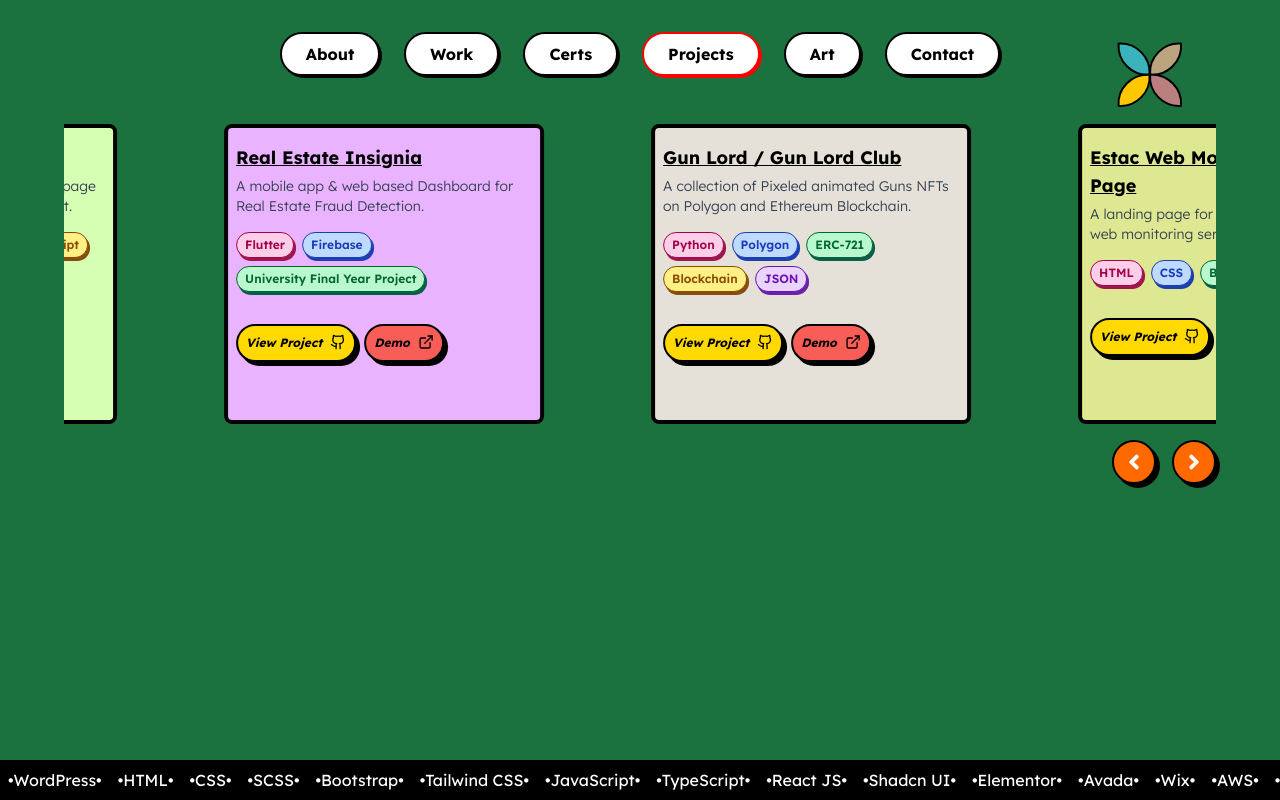
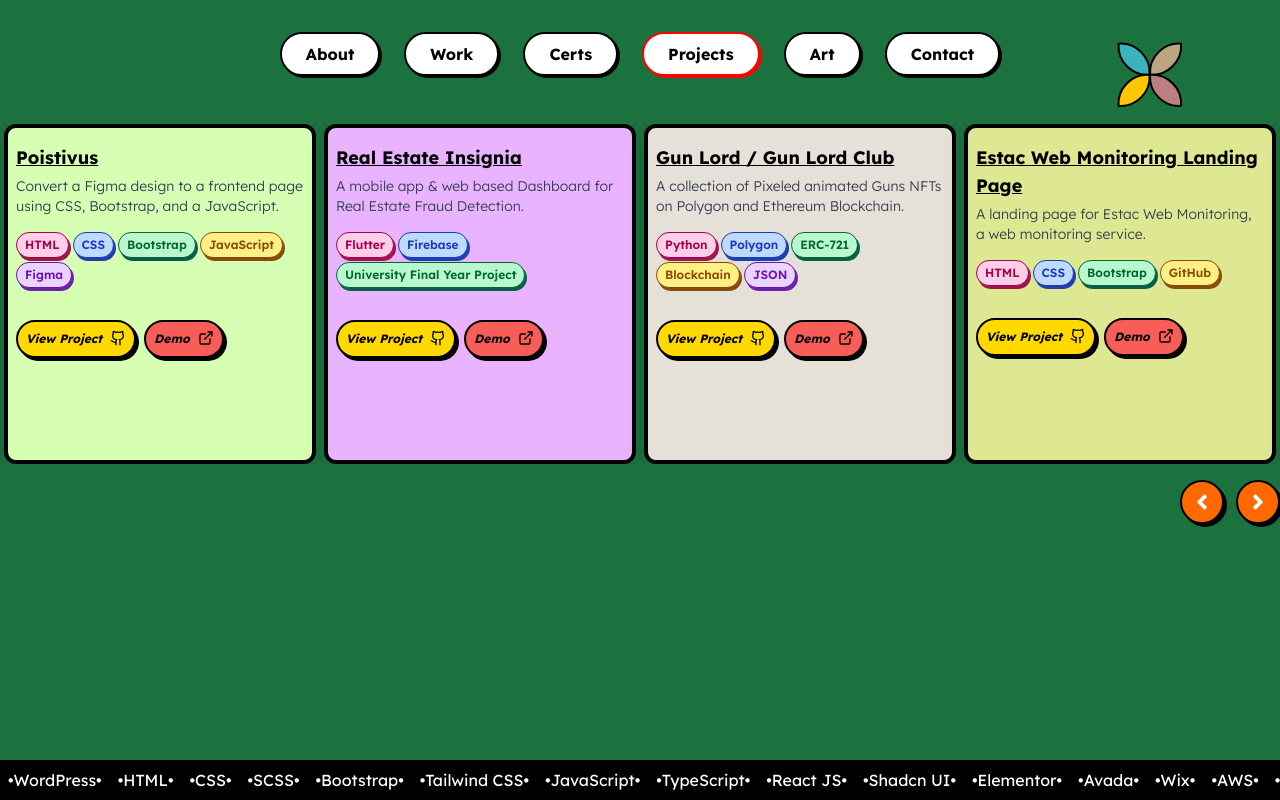
Before and after one commit to HamzaMomin/Portfolio, a React (Vite) app: page /Projects in a window 1280 px wide. Built offline with nearby package versions, Linux system fonts and the light colour scheme.

Commit message:
feat: updated Project section.

```diff
--- a/src/components/projects.tsx
+++ b/src/components/projects.tsx
@@ -34,7 +34,7 @@ const project: ProjectCard[] = [
     image: "https://images.pexels.com/photos/18096281/pexels-photo-18096281/free-photo-of-pexels-website-open-on-a-laptop-screen.jpeg?auto=compress&cs=tinysrgb&w=1102&h=750&dpr=1",
     Tags: ["HTML", "CSS", "Bootstrap", "JavaScript", "Figma"],
     viewProject: "https://github.com/HamzaMomin/Poistivus",
-    demo: "https://github.com/HamzaMomin/Poistivus",
+    demo: "https://hamzamomin.github.io/Poistivus/",
   },
   {
     ProjectName: "Real Estate Insignia",
@@ -61,7 +61,7 @@ const project: ProjectCard[] = [
     image: "https://images.pexels.com/photos/18096281/pexels-photo-18096281/free-photo-of-pexels-website-open-on-a-laptop-screen.jpeg?auto=compress&cs=tinysrgb&w=1260&h=750&dpr=1",
     Tags: ["HTML", "CSS", "Bootstrap", "GitHub",],
     viewProject: "https://github.com/HamzaMomin/Web-Monitoring-Landing-Page-Design",
-    demo: "https://github.com/HamzaMomin/Web-Monitoring-Landing-Page-Design",
+    demo: "https://hamzamomin.github.io/Web-Monitoring-Landing-Page-Design/",
   }
 ]
 
@@ -119,7 +119,7 @@ const Projects = () => {
       {
         breakpoint: 440,
         settings: {
-          slidesToShow: 0.9,
+          slidesToShow: 0.95,
           slidesToScroll: 1,
         },
       },
@@ -128,8 +128,8 @@ const Projects = () => {
   };
 
   return (
-    <div id='Projects' className=" py-4 px-2 mt-16 sm:mt-16 md:mt-0 lg:mt-0 ">
-      {/* Background SVG - Responsive, always top left */}
+  <div id='Projects' className="py-4 px-0 mt-16 sm:mt-16 md:mt-0 lg:mt-0">
+      {/* Background SVG */}
       <div
         className="StarSVG absolute z-[-1] right-[0px] top-[235%] md:right-[80px] md:top-[25px] "
       >
@@ -137,24 +137,56 @@ const Projects = () => {
       </div>
 
 
-      <div className="max-w-6xl mx-auto">
-        {/* Mobile-only heading */}
-
+  <div className="w-full max-w-none mx-0">
+        {/* Mobile heading */}
         <span className="block  md:hidden !text-[40px] font-bold mb-2 text-start mt-8">Projects</span>
-        <div className="relative">
-          <Slider ref={sliderRef} {...settings}>
+        <div className="relative overflow-x-visible">
+          <Slider
+            ref={sliderRef}
+            {...{
+              ...settings,
+              slidesToShow: 4,
+              centerMode: false,
+              centerPadding: '0px',
+              responsive: [
+                {
+                  breakpoint: 1200,
+                  settings: {
+                    slidesToShow: 3,
+                    centerMode: false,
+                    centerPadding: '0px',
+                  },
+                },
+                {
+                  breakpoint: 900,
+                  settings: {
+                    slidesToShow: 2,
+                    centerMode: false,
+                    centerPadding: '0px',
+                  },
+                },
+                {
+                  breakpoint: 600,
+                  settings: {
+                    slidesToShow: 1,
+                    centerMode: false,
+                    centerPadding: '0px',
+                  },
+                },
+              ],
+            }}
+          >
             {project.map((exp, index) => (
-              <div key={index} className="px-2 !md:px-0">
-                <div className={`rounded-lg w-[320px] h-[300px] flex flex-col  p-2 border-4 border-black md:mx-6 lg:mx-6 sm:mx-auto  ${exp.color}`}
+              <div key={index} className="px-1  ">
+                <div
+                  className={`rounded-xl  w-[100%] h-[340px] flex flex-col p-2 border-4 border-black ${exp.color}`}
+                  style={{ minWidth: 0, margin: 0, boxShadow: '0 4px 24px 0 rgba(0,0,0,0.10)' }}
                 >
-                  {/* Project Image */}
-                  {/* <img src={exp.image} alt={exp.ProjectName} className="w-full h-20 object-cover rounded-t-lg mb-2 border-b-2 border-black" /> */}
                   {/* Project Name */}
                   <h3 className="text-black text-start text-lg font-bold mt-2 mb-1 underline">{exp.ProjectName}</h3>
-                  {/* Project Description (if you want to add, add a 'desc' field to ProjectCard) */}
                   <p className="text-gray-700 text-start text-sm mb-2 font-light">{exp.des}</p>
                   {/* Tags */}
-                  <div className="flex flex-wrap justify-start gap-2 mt-2">
+                  <div className="flex flex-wrap justify-start gap-1 mt-2">
                     {exp.Tags.map((tag, i) => {
                       const tagStyles = [
                         { bg: 'bg-pink-200', text: 'text-pink-800', shadow: '#9d174d' },
@@ -166,9 +198,7 @@ const Projects = () => {
                         { bg: 'bg-red-200', text: 'text-red-800', shadow: '#991b1b' },
                         { bg: 'bg-gray-200', text: 'text-gray-800', shadow: '#1f2937' },
                       ];
-
                       const style = tagStyles[i % tagStyles.length];
-
                       return (
                         <span
                           key={i}
@@ -183,14 +213,12 @@ const Projects = () => {
                     })}
                   </div>
                   <div className='flex justify-start items-start mt-4 gap-2'>
-                    {/* View Project Button */}
-                    <a href={exp.viewProject} target="_blank" rel="noopener noreferrer" className="mt-4 font-bold italic inline-flex text-[12px] bg-[#ffd900] border-2  text-black  px-2 py-2 rounded-full hover:bg-[#F39E60] transition-colors shadow-[4px_4px_0px_0px_rgba(0,0,0,1)]">
-
+                    {/* View Project */}
+                    <a href={exp.viewProject} target="_blank" rel="noopener noreferrer" className="mt-4 font-bold italic inline-flex text-[12px] bg-[#ffd900] border-2  text-black  px-2 py-2 rounded-full hover:bg-[#F39E60] transition-colors shadow-[3px_3px_0px_0px_rgba(0,0,0,1)]">
                       View Project
                       <Github className="ml-2 w-4 h-4" color='black' />
                     </a>
-
-                    <a href={exp.demo} target="_blank" rel="noopener noreferrer" className="mt-4 font-bold  italic inline-flex text-[12px] bg-[#f85d58] border-2  text-black  px-2 py-2 rounded-full hover:bg-[#f79494] transition-colors shadow-[4px_4px_0px_0px_rgba(0,0,0,1)]">
+                    <a href={exp.demo} target="_blank" rel="noopener noreferrer" className="mt-4 font-bold  italic inline-flex text-[12px] bg-[#f85d58] border-2  text-black  px-2 py-2 rounded-full hover:bg-[#f79494] transition-colors shadow-[3px_3px_0px_0px_rgba(0,0,0,1)]">
                       Demo
                       <ExternalLink className='ml-2 w-4 h-4' color='black' />
                     </a>
@@ -199,17 +227,17 @@ const Projects = () => {
               </div>
             ))}
           </Slider>
-          {/* Navigation Buttons */}
-          <div className="flex lg:justify-end lg:items-end md:justify-end md:items-end sm:justify-center sm:items-end justify-center items-end mt-4">
+          {/* Navigation */}
+          <div className="flex justify-center items-end mt-4 lg:justify-end md:justify-end">
             <button
               onClick={previous}
-              className="bg-orange-500 border-2 p-2 rounded-full hover:bg-orange-600 transition-colors mr-4 shadow-[4px_4px_0px_0px_rgba(0,0,0,1)]"
+              className="bg-orange-500 border-2 p-2 rounded-full hover:bg-orange-600 transition-colors mr-3 shadow-[3px_3px_0px_0px_rgba(0,0,0,1)]"
             >
               <FaAngleLeft className="w-6 h-6 text-white" />
             </button>
             <button
               onClick={next}
-              className="bg-orange-500 border-2 p-2 rounded-full hover:bg-orange-600 transition-colors shadow-[4px_4px_0px_0px_rgba(0,0,0,1)]"
+              className="bg-orange-500 border-2 p-2 rounded-full hover:bg-orange-600 transition-colors shadow-[3px_3px_0px_0px_rgba(0,0,0,1)]"
             >
               <FaAngleRight className="w-6 h-6 text-white" />
             </button>
@@ -243,11 +271,12 @@ export default Projects;
 function Svg() {
   return (
     <svg width="100" height="100" viewBox="0 0 200 200" fill="none" xmlns="http://www.w3.org/2000/svg">
-      <path d="M37.1455 37.4062C53.3327 36.2622 69.9009 41.8774 82.2725 54.249C94.6435 66.6203 100.257 83.1874 99.1133 99.374C82.9266 100.518 66.3596 94.9043 53.9883 82.5332C41.6167 70.1616 36.0014 53.5934 37.1455 37.4062Z" fill="#3BB3BD" stroke="black" stroke-width="4" />
-      <path d="M116.988 54.249C129.36 41.8777 145.926 36.2625 162.113 37.4062C163.257 53.5934 157.644 70.1616 145.272 82.5332C132.901 94.9048 116.333 100.518 100.146 99.374C99.0017 83.1872 104.617 66.6204 116.988 54.249Z" fill="#BCA47F" stroke="black" stroke-width="4" />
-      <path d="M37.1455 161.635C53.3327 162.779 69.9009 157.164 82.2725 144.792C94.6435 132.421 100.257 115.854 99.1133 99.667C82.9266 98.5232 66.3596 104.137 53.9883 116.508C41.6167 128.879 36.0014 145.448 37.1455 161.635Z" fill="#FFC700" stroke="black" stroke-width="4" />
-      <path d="M116.988 144.792C129.36 157.163 145.926 162.779 162.113 161.635C163.257 145.448 157.644 128.879 145.272 116.508C132.901 104.136 116.333 98.5229 100.146 99.667C99.0017 115.854 104.617 132.421 116.988 144.792Z" fill="#BC7F7F" stroke="black" stroke-width="4" />
+      <path d="M37.1455 37.4062C53.3327 36.2622 69.9009 41.8774 82.2725 54.249C94.6435 66.6203 100.257 83.1874 99.1133 99.374C82.9266 100.518 66.3596 94.9043 53.9883 82.5332C41.6167 70.1616 36.0014 53.5934 37.1455 37.4062Z" fill="#3BB3BD" stroke="black" strokeWidth="4" />
+      <path d="M116.988 54.249C129.36 41.8777 145.926 36.2625 162.113 37.4062C163.257 53.5934 157.644 70.1616 145.272 82.5332C132.901 94.9048 116.333 100.518 100.146 99.374C99.0017 83.1872 104.617 66.6204 116.988 54.249Z" fill="#BCA47F" stroke="black" strokeWidth="4" />
+      <path d="M37.1455 161.635C53.3327 162.779 69.9009 157.164 82.2725 144.792C94.6435 132.421 100.257 115.854 99.1133 99.667C82.9266 98.5232 66.3596 104.137 53.9883 116.508C41.6167 128.879 36.0014 145.448 37.1455 161.635Z" fill="#FFC700" stroke="black" strokeWidth="4" />
+      <path d="M116.988 144.792C129.36 157.163 145.926 162.779 162.113 161.635C163.257 145.448 157.644 128.879 145.272 116.508C132.901 104.136 116.333 98.5229 100.146 99.667C99.0017 115.854 104.617 132.421 116.988 144.792Z" fill="#BC7F7F" stroke="black" strokeWidth="4" />
     </svg>
 
   );
 }
+// ...existing code...
```
Also changed, not shown: 5 other files (tests, documents, lock files or other folders).
